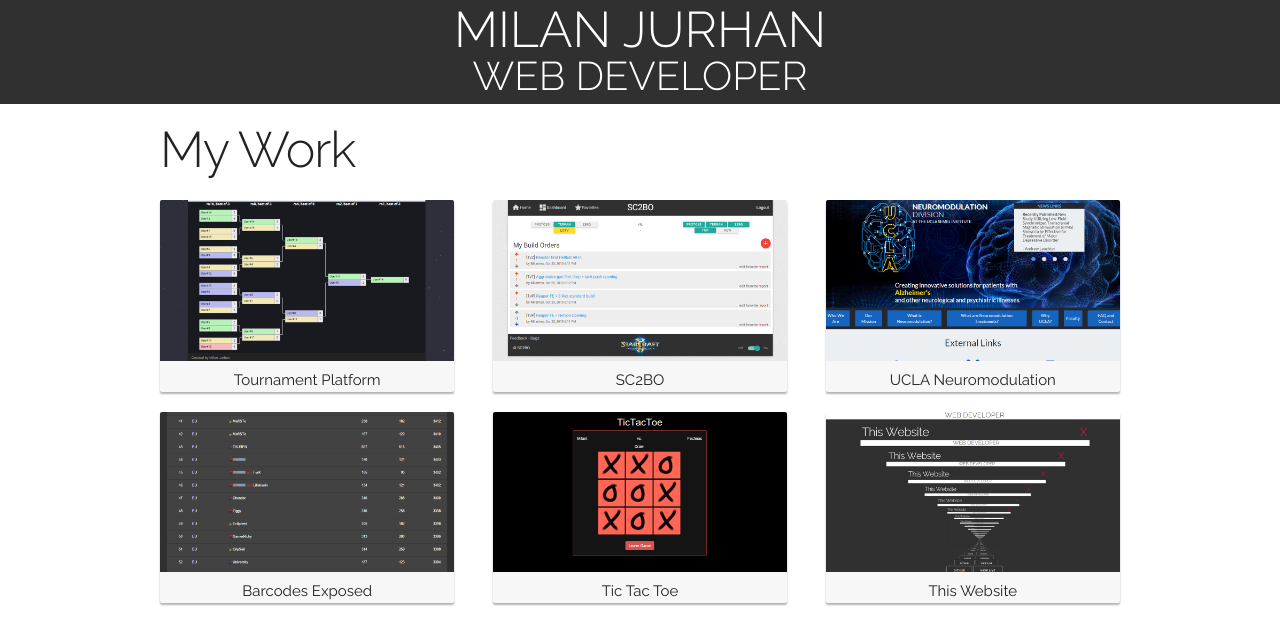
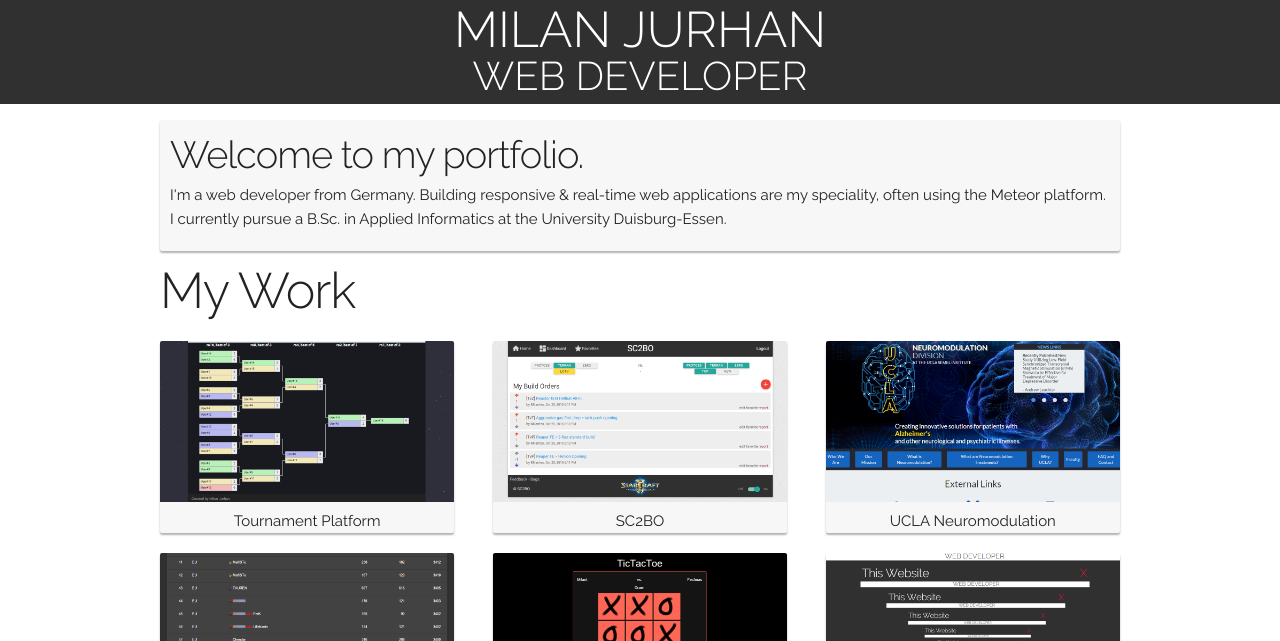
Before and after one commit to milanju/portfolio, a plain HTML site: page index.html in a window 1280 px wide. Shown: the top 641 px of the page. Drawn offline with Linux system fonts and the light colour scheme.

Commit message:
Add introductory section

```diff
--- a/index.html
+++ b/index.html
@@ -24,8 +24,18 @@
       </div>
     </header>
     <div class="spacer"></div>
+    <div class="container">
+      <section class="about-me-section">
+        <div class="card about-me-card">
+          <h3 class="about-me-headline">Welcome to my portfolio.</h3>
+          <p class="about-me">
+            I'm a web developer from Germany. Building responsive & real-time web applications are my speciality, often
+            using the Meteor platform.
+            I currently pursue a B.Sc. in Applied Informatics at the University Duisburg-Essen.
+          </p>
+        </div>
+      </section>
       <section class="projects-section">
-      <div class="container">
           <h1 class="projects-headline">My Work</h1>
           <div class="row">
             <div class="project-item four columns" onclick="showPage(event, 5);">
@@ -55,8 +65,8 @@
               <span>This Website</span>
             </div>
           </div>
+      </section>
     </div>
-    </section>
     <footer class="footer">
       <div class="contact-container">
         <p class="contact">
--- a/styles.css
+++ b/styles.css
@@ -33,6 +33,13 @@ a:hover {
 .button:hover, .button:focus {
   color: #e53935;
   border-color: #DDD;
+}
+
+.card {
+  padding: 10px;
+  background-color: #F7F7F7;
+  border-radius: 2px;
+  box-shadow: 0px 2px 2px rgba(0, 0, 0, 0.3);
 }
 
 .spacer {
@@ -131,14 +138,23 @@ a:hover {
   }
 }
 
-/* home */
+/* Home */
 
-.home {
-  width: 100%;
+.about-me-card {
+  margin-top: 16px;
+}
+
+.about-me-headline {
+  margin-bottom: 4px;
+}
+
+.about-me {
+  font-size: 1.5rem;
+  margin-bottom: 10px;
 }
 
 .projects-headline {
-  margin-top: 16px;
+  margin-top: 10px;
 }
 
 /* project list */
@@ -151,6 +167,11 @@ a:hover {
   box-shadow: 0px 2px 2px rgba(0, 0, 0, 0.3);
   text-align: center;
   cursor: pointer;
+  transition: transform .2s ease-in-out;
+}
+
+.project-item:hover {
+  transform: scale(1.1);
 }
 
 .project-thumbnail {
```
Lines whose indentation alone changed are shown as unchanged.
